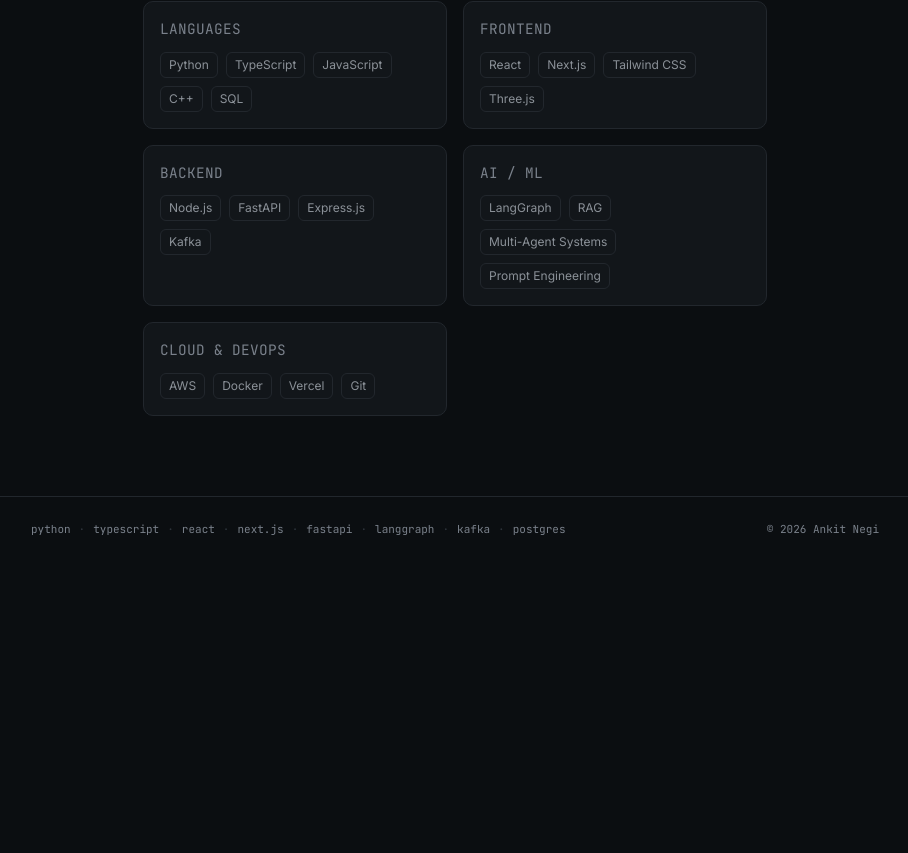
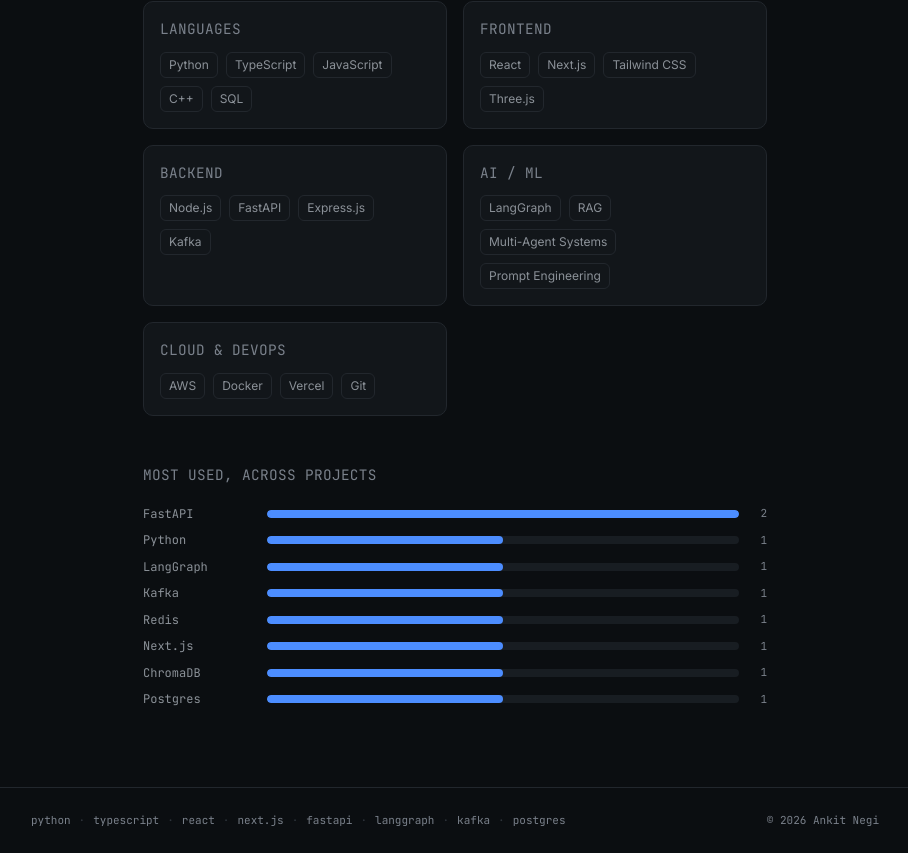
Before and after one commit to ankitnegi-dev/portfolio, a Next.js app: page /about in a window 1280 px wide. Shown: the part 1333-2186 px from the top of the page, without its empty margins (185-1093 px from the left). Before the commit the page ends 1894 px from the top, so only its background shows below. Built offline with nearby package versions, Linux system fonts and the light colour scheme; no server answers.

Commit message:
feat: add tech-stack frequency chart to About page

```diff
--- a/app/about/page.tsx
+++ b/app/about/page.tsx
@@ -1,6 +1,7 @@
 import { Avatar } from "@/components/avatar";
 import { Timeline } from "@/components/timeline";
 import { SkillsGrid } from "@/components/skills-grid";
+import { TechFrequencyChart } from "@/components/tech-frequency-chart";
 
 export const metadata = {
   title: "About - Ankit Negi",
@@ -59,6 +60,13 @@
           </p>
           <SkillsGrid />
         </section>
+
+        <section className="mt-12">
+          <p className="font-mono text-[clamp(0.75rem,0.7rem+0.4vw,0.9rem)] text-[var(--text-muted)] uppercase tracking-wide mb-5">
+            Most used, across projects
+          </p>
+          <TechFrequencyChart />
+        </section>
       </div>
     </main>
   );
--- /dev/null
+++ b/components/tech-frequency-chart.tsx
@@ -0,0 +1,40 @@
+import { projects } from "@/lib/projects";
+
+function getTechFrequency() {
+  const counts = new Map<string, number>();
+  for (const project of projects) {
+    for (const tech of project.tech) {
+      counts.set(tech, (counts.get(tech) ?? 0) + 1);
+    }
+  }
+  return Array.from(counts.entries())
+    .map(([tech, count]) => ({ tech, count }))
+    .sort((a, b) => b.count - a.count)
+    .slice(0, 8);
+}
+
+export function TechFrequencyChart() {
+  const data = getTechFrequency();
+  const max = Math.max(...data.map((d) => d.count), 1);
+
+  return (
+    <div className="space-y-2.5">
+      {data.map((d) => (
+        <div key={d.tech} className="flex items-center gap-3">
+          <span className="w-28 shrink-0 font-mono text-xs text-[var(--text-secondary)] truncate">
+            {d.tech}
+          </span>
+          <div className="flex-1 h-2 rounded-full bg-[var(--surface-2)] overflow-hidden">
+            <div
+              style={{ width: `${(d.count / max) * 100}%` }}
+              className="h-full rounded-full bg-[var(--accent)]"
+            />
+          </div>
+          <span className="w-4 shrink-0 font-mono text-[11px] text-[var(--text-muted)] text-right">
+            {d.count}
+          </span>
+        </div>
+      ))}
+    </div>
+  );
+}
```
